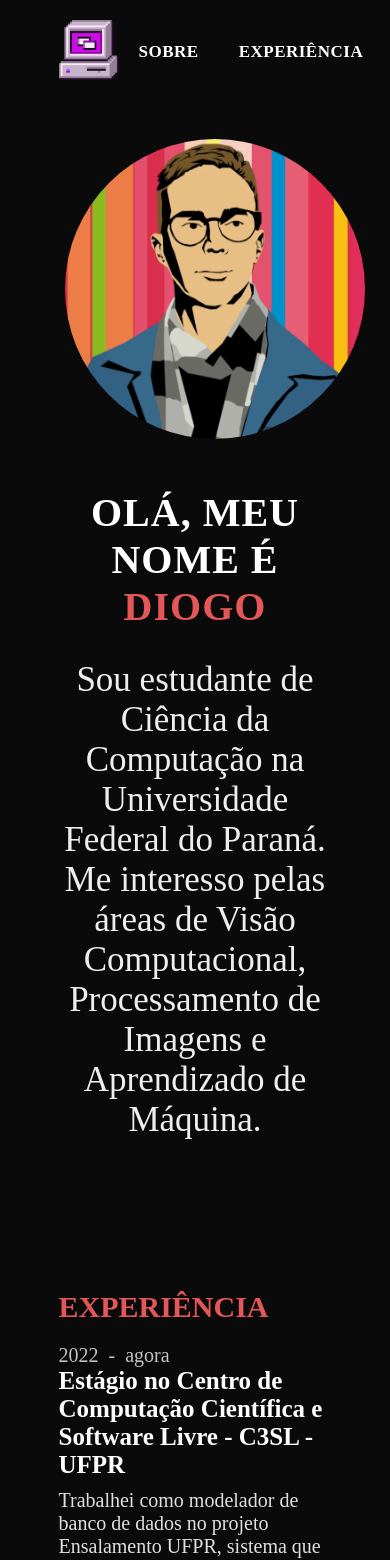
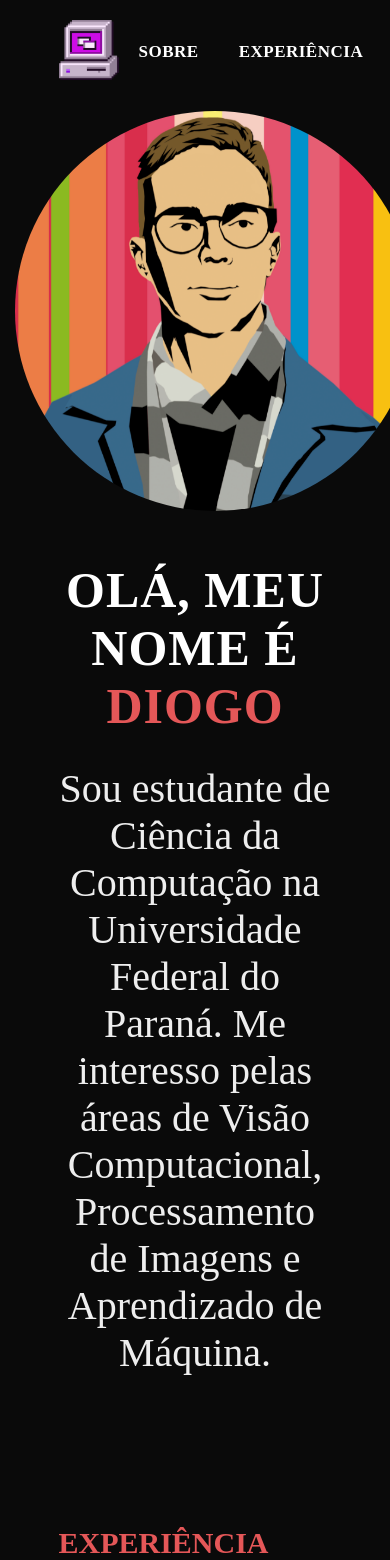
Before and after one commit to diogohal/web-portfolio, a React (Create React App) app: page / in a window 390 px wide. Shown: the top 1560 px of the page. Built offline with nearby package versions, Linux system fonts and the light colour scheme; the HTML template or start-up script is replaced by a standard one; a web font is replaced by a local one.

Commit message:
testing responsivity

```diff
--- a/src/Data/Experiences.json
+++ b/src/Data/Experiences.json
@@ -1,7 +1,7 @@
 {
     "experiences": [
         {
-            "start": 2022,
+            "start": "maio, 2022",
             "end": "agora",
             "job": "Estágio no Centro de Computação Científica e Software Livre - C3SL - UFPR",
             "description": "Trabalhei como modelador de banco de dados no projeto Ensalamento UFPR, sistema que distribui salas automaticamente para as disciplinas dos campus Politécnico e Botânico da UFPR. Atualmente trabalho na manutenção do banco de dados do Simcaq (Simulador Custo-Aluno Qualidade), projeto que visa precificar uma educação de qualidade para escolas dos ensinos fundamental e médio.",
--- a/src/style.css
+++ b/src/style.css
@@ -259,19 +259,22 @@ section {
 
 @media only screen and (max-width: 1000px) {
     .about {
-        margin-top: 20%;
+        margin-top: 15;
         flex-wrap: wrap-reverse;
+    }
+    .about--text--name{
+        font-size: 50px;
     }
     .about--text--name{
         text-align: center;
     }
     .about--text--description {
-        font-size: 35px;
+        font-size: 40px;
         text-align: center;
     }
-}
-
-@media only screen and (max-width: 800px) {
+    .about--img {
+        width: 400px;
+    }
     .experience--details {
         flex-wrap: wrap;
     }
```
Also changed, not shown: 11 other files (tests, documents, lock files or other folders).
